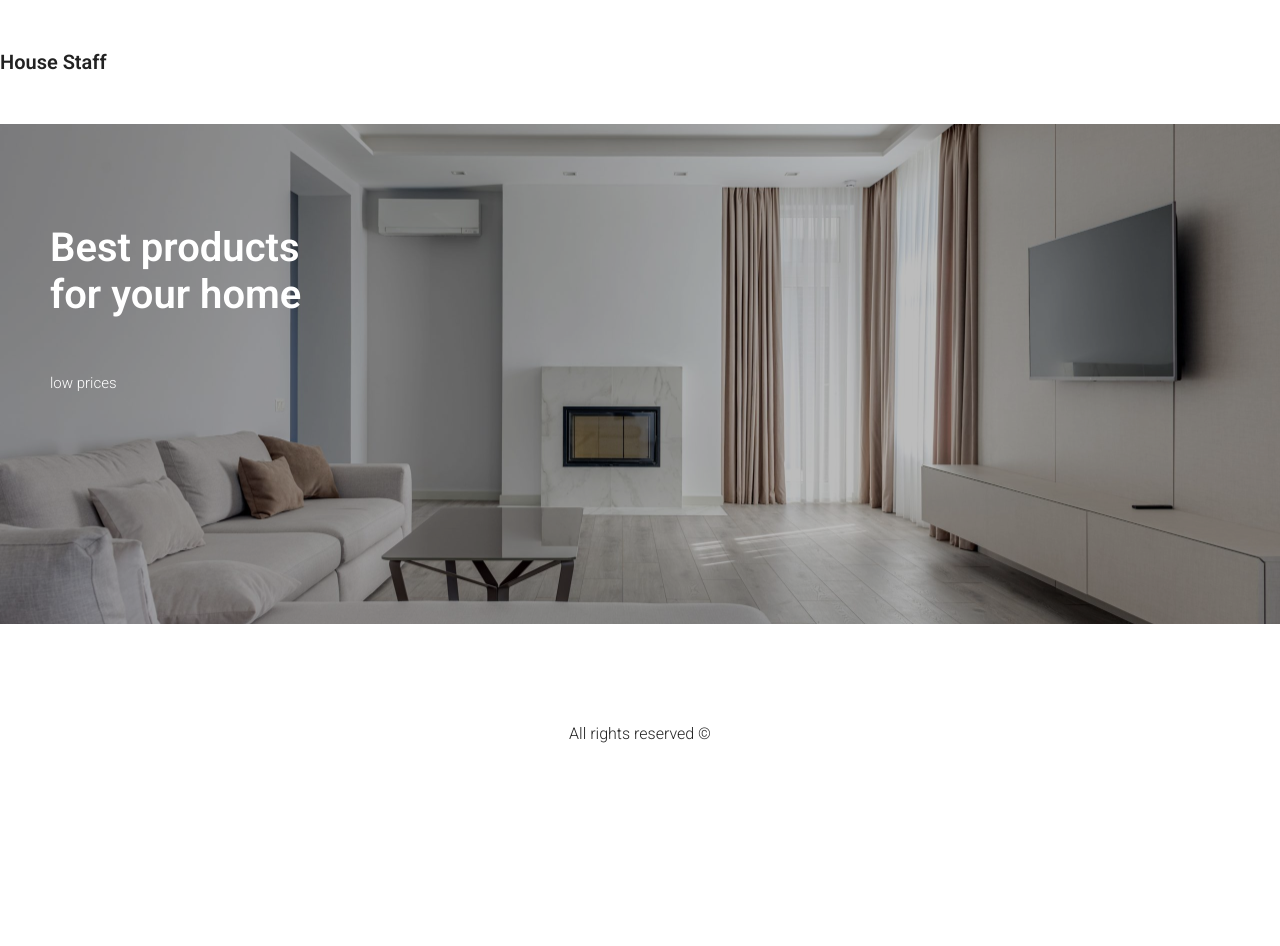
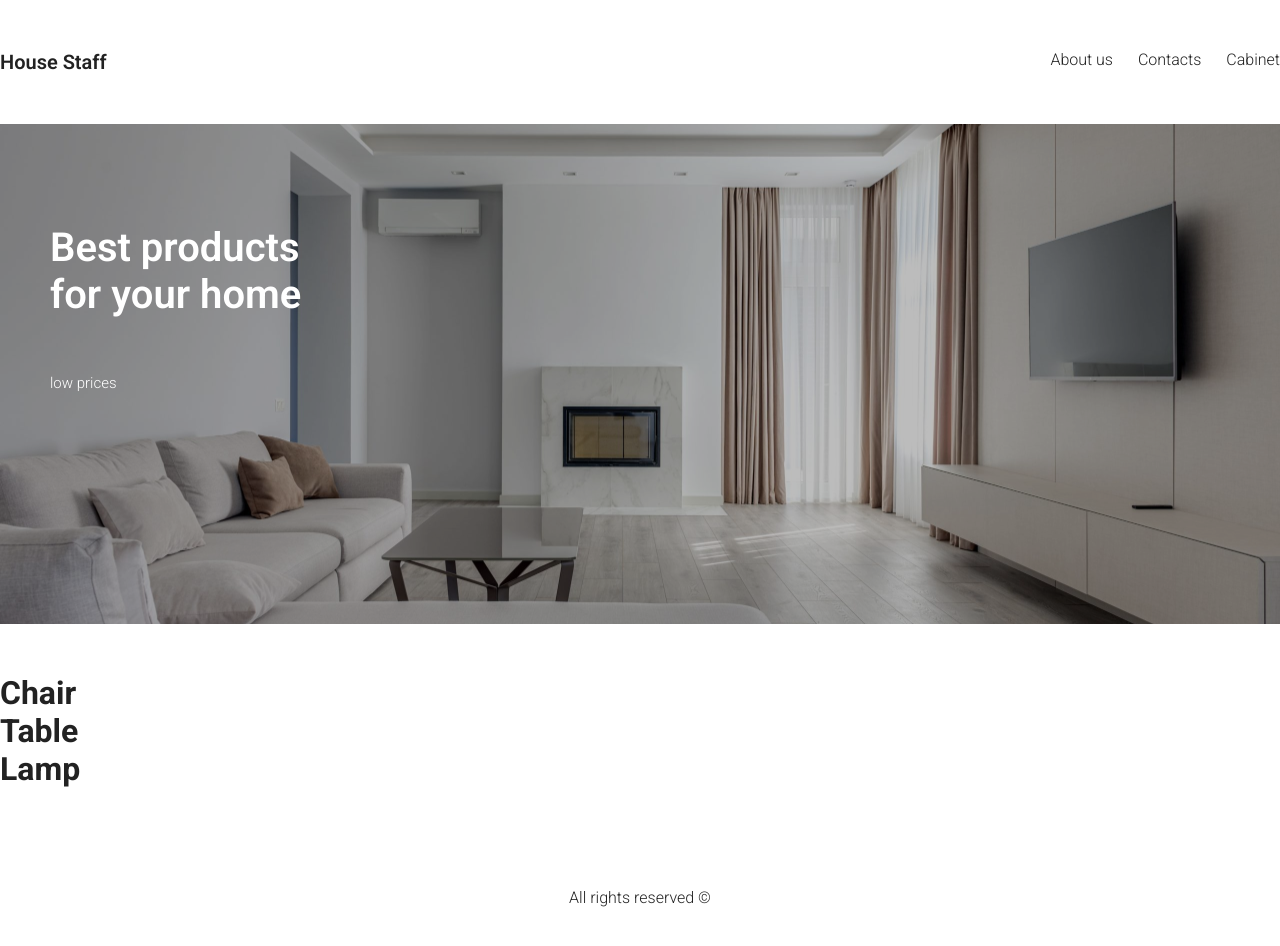
Before and after one commit to YevhLyt95/shop, a React (Create React App) app in the folder shop/: page / in a window 1280 px wide. Shown: the top 946 px of the page. Before the commit the page ends 800 px from the top, so only its background shows below. Built offline with nearby package versions, Linux system fonts and the light colour scheme; the HTML template or start-up script is replaced by a standard one.

Commit message:
Added Items component(instead of bd connection) and some new styles to index.css

```diff
--- a/shop/src/App.js
+++ b/shop/src/App.js
@@ -1,13 +1,50 @@
+import React from "react";
 import Header from "./components/Header";
 import Footer from "./components/Footer";
+import Items from "./components/Items";
 
-function App() {
-  return (
-    <div className="wrapper">
-      <Header />
-      <Footer />
-    </div>
+class App extends React.Component {
+  /* Array instead of database */
+  constructor(props){
+    super(props)
+    this.state = {
+      items: [
+        {
+          id: 1,
+          title: 'Chair',
+          img: '',
+          desc: 'Lorem ipsum dolor sit amet',
+          category: 'chairs',
+          price: '49.9'
+        },
+        {
+          id: 2,
+          title: 'Table',
+          img: '',
+          desc: 'Lorem ipsum dolor sit amet',
+          category: 'tables',
+          price: '100.9'
+        },
+        {
+          id: 3,
+          title: 'Lamp',
+          img: '',
+          desc: 'Lorem ipsum dolor sit amet',
+          category: 'lamps',
+          price: '2.9'
+        }
+      ]
+    }
+  }
+  render(){
+    return (
+      <div className="wrapper">
+        <Header />
+        <Items items={this.state.items} />
+        <Footer />
+      </div>
   );
+  }
 }
 
 export default App;
--- a/shop/src/components/Header.js
+++ b/shop/src/components/Header.js
@@ -5,6 +5,11 @@ export default function Header() {
     <header>
         <div>
             <span className='logo'>House Staff</span>
+            <ul className='nav'>
+                <li>About us</li>
+                <li>Contacts</li>
+                <li>Cabinet</li>
+            </ul>
         </div>
         <div className='presentation'></div>
     </header>
--- /dev/null
+++ b/shop/src/components/Items.js
@@ -0,0 +1,15 @@
+import React, { Component } from 'react'
+
+export class Items extends Component {
+  render() {
+    return (
+      <main>
+        {this.props.items.map(el => (
+          <h1>{el.title}</h1>
+        ))}
+      </main>
+    )
+  }
+}
+
+export default Items
--- a/shop/src/index.css
+++ b/shop/src/index.css
@@ -17,6 +17,19 @@ body{
 header .logo{
   font-weight: 600;
   font-size: 20px;
+}
+header ul.nav{
+  float: right;
+  list-style: none;
+}
+header ul.nav li{
+  display: inline;
+  margin-left: 25px;
+  cursor: pointer;
+  transition: opacity 500ms ease;
+}
+header ul.nav li:hover{
+  opacity: 0.5;
 }
 header .presentation{
   margin: 50px 0;
```
